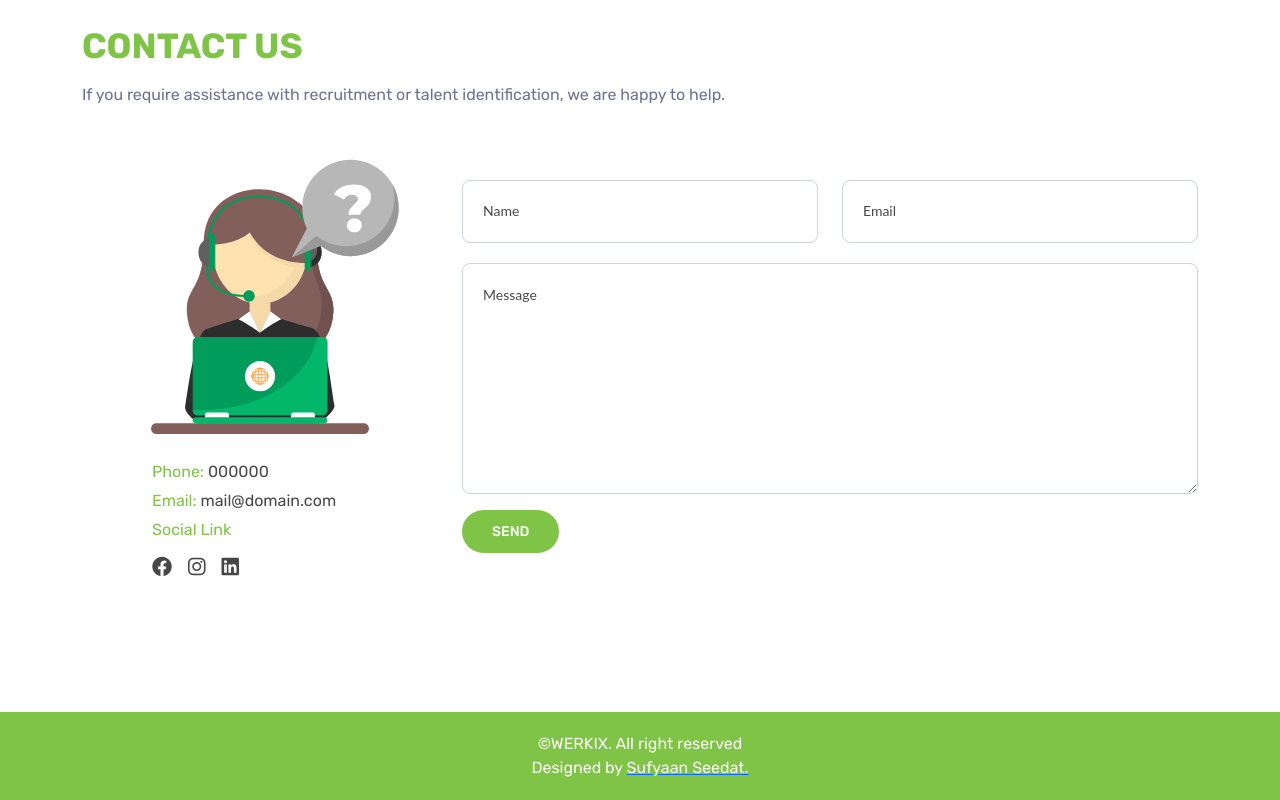
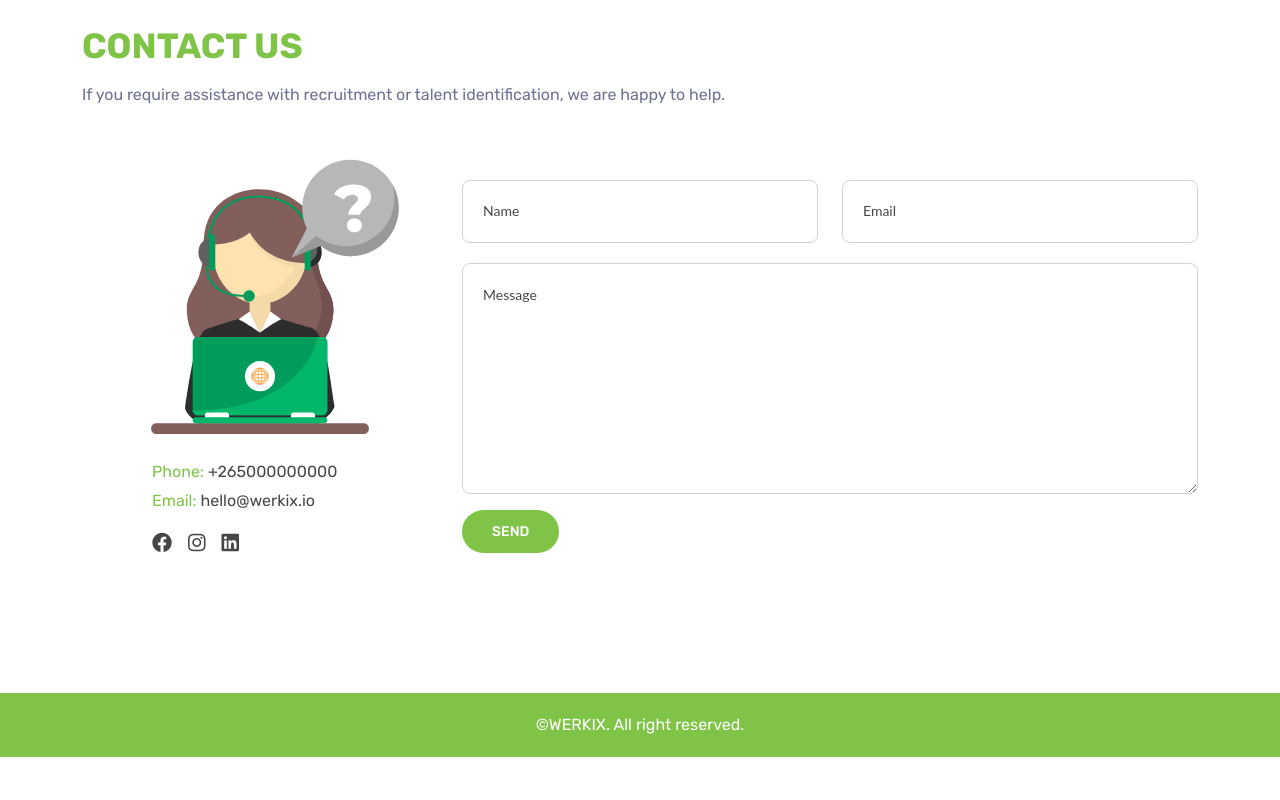
Before and after one commit to sufyaans/werkix.github.io, a plain HTML site: page index.html in a window 1280 px wide. Shown: the part 4843-5643 px from the top of the page. After the commit the page ends 5600 px from the top, so only its background shows below. Drawn offline with nearby package versions, Linux system fonts and the light colour scheme.

Commit message:
Final version

```diff
--- a/index.html
+++ b/index.html
@@ -325,7 +325,7 @@
 
         <div class="col-md-12 hire_form">
           <div class="contact_form">
-            <form action="https://formsubmit.co/sufyaanseedat434@gmail.com" method="POST">
+            <form action="https://formsubmit.co/hello@werkix.io" method="POST">
               <div class="row">
                 <div class="col-md-6">
                   <input type="text" placeholder="Name" name = "Hire a Dev: Name" class="form-control">
@@ -412,7 +412,7 @@
         <!-- apply dummy form -->
         <div class="col-md-12 hire_form">
           <div class="contact_form">
-            <form action="https://formsubmit.co/sufyaanseedat434@gmail.com" method="POST">
+            <form action="https://formsubmit.co/hello@werkix.io" method="POST">
               <div class="row">
                 <div class="col-md-6">
 
@@ -464,24 +464,24 @@
             <div class="social">
               <ul>
                 <li>
-                  Phone: <a href="">000000</a>
+                  Phone: <a href="tel: +265">+265000000000</a>
                 </li>
                 <li>
-                  Email: <a href="">mail@domain.com</a>
+                  Email: <a href="mailto:hello@werkix.io">hello@werkix.io</a>
                 </li>
                 <li>
-                  Social Link
+
                   <div class="social_icon">
                     <ul>
                       <li>
-                        <a href="#"><i class="fa-brands fa-facebook"></i></a>
+                        <a href="https://www.facebook.com/Werkix-103209269224647"><i class="fa-brands fa-facebook"></i></a>
                       </li>
 
                       <li>
-                        <a href="#"><i class="fa-brands fa-instagram"></i></a>
+                        <a href="https://instagram.com/werki.x?igshid=YmMyMTA2M2Y="><i class="fa-brands fa-instagram"></i></a>
                       </li>
                       <li>
-                        <a href="#"><i class="fa-brands fa-linkedin"></i></a>
+                        <a href="https://www.linkedin.com/company/werkix/"><i class="fa-brands fa-linkedin"></i></a>
                       </li>
 
                     </ul>
@@ -491,10 +491,10 @@
             </div>
           </div>
         </div>
-        <!-- main contact dummy form -->
+        <!-- main contact form -->
         <div class="col-md-8 mainform">
           <div class="contact_form">
-            <form action="https://formsubmit.co/sufyaanseedat434@gmail.com" method="POST">
+            <form action="https://formsubmit.co/hello@werkix.io" method="POST">
               <div class="row">
                 <div class="col-md-6 ">
                   <input type="text" placeholder="Name" name = "Contact us: Name" class="form-control">
@@ -518,22 +518,7 @@
     <div class="container">
       <div class="row">
         <div class="col-md-12">
-          <p>©WERKIX. All right reserved              <br />
-            Designed by
-            <!--
-            <a
-              href="https://www.instagram.com/sufyaan434/"
-              target="_blank"
-              rel="noopener noreferrer"
-              ><span class="wordOne">Sufyaan Seedat.</span></a
-            >
-          -->
-            <a
-            href="https://www.linkedin.com/in/sufyaan434/"
-            target="_blank"
-            rel="noopener noreferrer"
-            ><span class="wordOne">Sufyaan Seedat.</span></a
-          ></p>
+          <p>©WERKIX. All right reserved.</p>
         </div>
       </div>
     </div>
```
